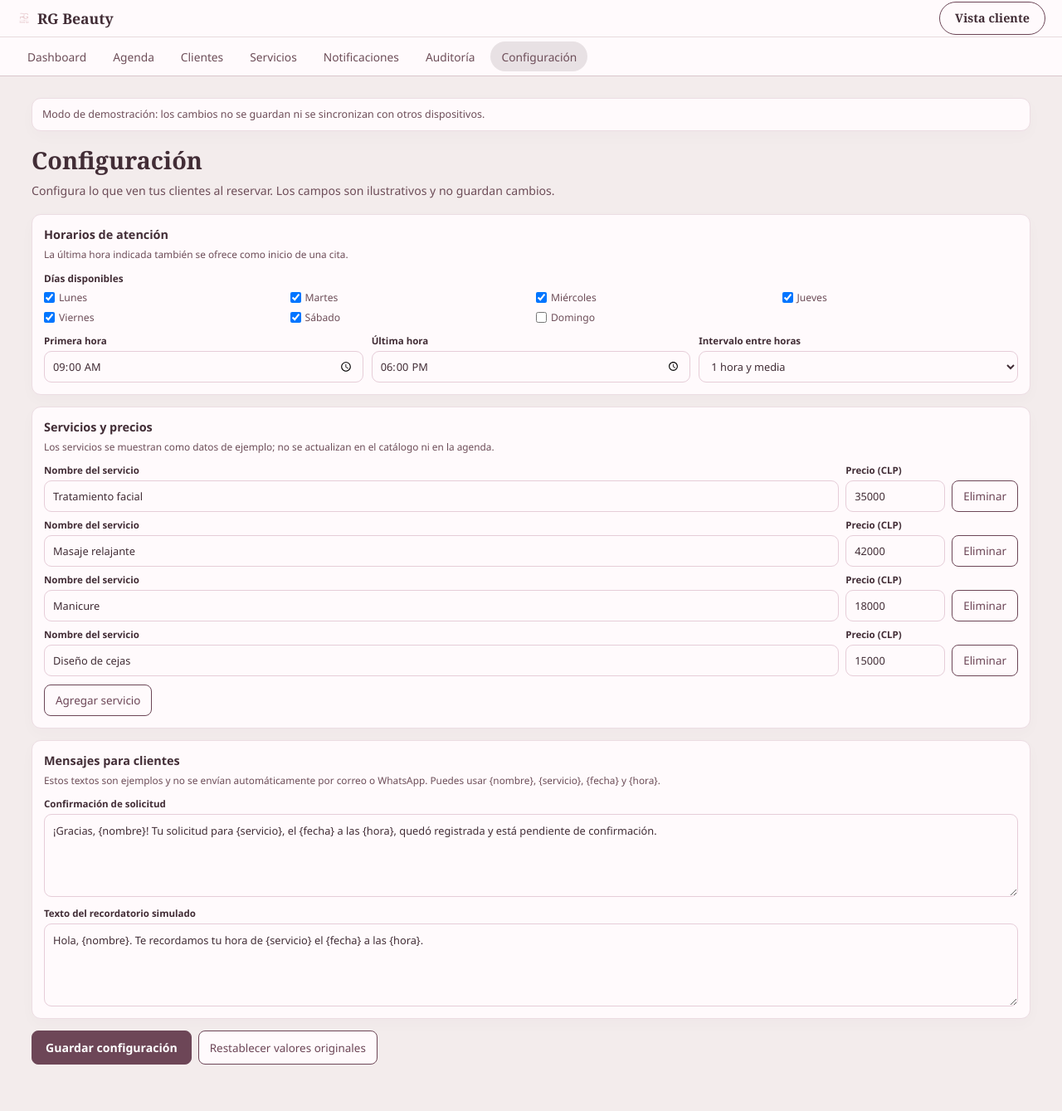
After one commit to KarellG2/Agenda_RG_Beauty, a Django app: page /configuracion_admin/ in a window 1280 px wide. The commit adds this page. Shown: the whole page at 83% size. Run offline with Django 5.2, Linux system fonts and the light colour scheme.

Commit message:
Agrega Notificaciones, Auditoría y Configuración al administrador
1. Se crearon las tres páginas restantes del administrrador
2.Se conectaron las nuevas páginas a la navegación administrativa.
3.Se reutilizaron los estilos compartidos y se añadieron CSS propios en español.
4.Los controles son visuales y no guardan datos ni envían notificaciones.

```diff
--- a/agenda/static/botones.css
+++ b/agenda/static/botones.css
@@ -48,6 +48,26 @@
     background: transparent;
     font-size: 20px;
     font-weight: 500;
+}
+
+.btn-outline {
+    display: inline-flex;
+    align-items: center;
+    justify-content: center;
+    min-height: 38px;
+    padding: 0 13px;
+    border: 1.5px solid var(--button);
+    border-radius: 8px;
+    color: var(--button);
+    background: #fffafc;
+    font: 0.84rem "Segoe UI", sans-serif;
+    cursor: pointer;
+    transition: background-color 0.18s ease, color 0.18s ease;
+}
+
+.btn-outline:hover {
+    color: var(--button-text);
+    background: var(--button);
 }
 
 .agenda-button,
--- /dev/null
+++ b/agenda/static/configuracion.css
@@ -0,0 +1,119 @@
+.configuration-stack {
+    display: grid;
+    gap: 14px;
+}
+
+.configuration-card {
+    padding: 14px;
+    background: #fffafc;
+    border: 1px solid #ecdde3;
+    border-radius: 11px;
+    box-shadow: 0 6px 18px rgba(93, 55, 73, 0.025);
+}
+
+.configuration-card h2 {
+    margin: 0 0 6px;
+    font: 700 0.9rem "Segoe UI", sans-serif;
+}
+
+.configuration-note {
+    margin: 0 0 12px;
+    color: var(--muted);
+    font: 0.74rem/1.45 "Segoe UI", sans-serif;
+}
+
+.days-fieldset {
+    margin: 0 0 12px;
+    padding: 0;
+    border: 0;
+}
+
+.days-fieldset legend {
+    margin-bottom: 7px;
+    color: var(--ink);
+    font: 700 0.74rem "Segoe UI", sans-serif;
+}
+
+.days-grid {
+    display: grid;
+    grid-template-columns: repeat(4, minmax(0, 1fr));
+    gap: 7px 12px;
+}
+
+.days-grid label {
+    display: inline-flex;
+    align-items: center;
+    gap: 5px;
+    color: var(--muted);
+    font: 0.76rem "Segoe UI", sans-serif;
+}
+
+.schedule-settings-grid {
+    display: grid;
+    grid-template-columns: repeat(3, minmax(0, 1fr));
+    gap: 10px;
+}
+
+.configuration-field {
+    display: grid;
+    min-width: 0;
+    gap: 5px;
+    color: var(--ink);
+    font: 700 0.72rem "Segoe UI", sans-serif;
+}
+
+.service-settings-list {
+    display: grid;
+    gap: 8px;
+}
+
+.service-settings-row {
+    display: grid;
+    grid-template-columns: minmax(0, 1fr) 120px auto;
+    align-items: end;
+    gap: 8px;
+}
+
+.service-settings-row .btn-outline {
+    min-height: 38px;
+}
+
+.add-service-button {
+    margin-top: 10px;
+}
+
+.message-field + .message-field {
+    margin-top: 12px;
+}
+
+.configuration-actions {
+    display: flex;
+    flex-wrap: wrap;
+    gap: 8px;
+    margin-top: 14px;
+}
+
+@media (max-width: 760px) {
+    .days-grid {
+        grid-template-columns: repeat(2, minmax(0, 1fr));
+    }
+
+    .schedule-settings-grid {
+        grid-template-columns: 1fr;
+    }
+
+    .service-settings-row {
+        grid-template-columns: minmax(0, 1fr) 100px;
+    }
+
+    .service-settings-row .btn-outline {
+        grid-column: 1 / -1;
+        justify-self: start;
+    }
+}
+
+@media (max-width: 420px) {
+    .service-settings-row {
+        grid-template-columns: 1fr;
+    }
+}
--- a/agenda/static/formularios.css
+++ b/agenda/static/formularios.css
@@ -40,6 +40,29 @@
     color: var(--ink);
     background-color: #fffafc;
     font: 0.88rem "Segoe UI", sans-serif;
+}
+
+.admin-field {
+    width: 100%;
+    min-width: 0;
+    min-height: 38px;
+    padding: 0 10px;
+    border: 1px solid #e6cdd8;
+    border-radius: 9px;
+    color: var(--ink);
+    background: #fffafc;
+    font: 0.8rem "Segoe UI", sans-serif;
+}
+
+.admin-field:focus {
+    border-color: var(--button);
+    outline: 3px solid color-mix(in srgb, var(--button) 14%, transparent);
+}
+
+.admin-textarea {
+    min-height: 100px;
+    padding: 10px;
+    resize: vertical;
 }
 
 .agenda-form input:focus,
--- a/agenda/static/paginas-admin.css
+++ b/agenda/static/paginas-admin.css
@@ -27,6 +27,34 @@
     font: 0.88rem/1.5 "Segoe UI", sans-serif;
 }
 
+.admin-subsection-title {
+    margin: 24px 0 14px;
+    font-size: 1.15rem;
+    font-weight: 500;
+}
+
+.admin-example-card,
+.admin-empty-state {
+    padding: 16px;
+    color: var(--muted);
+    background: #fffafc;
+    border: 1px solid #ecdde3;
+    border-radius: 11px;
+    box-shadow: 0 6px 18px rgba(93, 55, 73, 0.025);
+    font: 0.86rem/1.45 "Segoe UI", sans-serif;
+}
+
+.admin-example-card h3 {
+    margin: 0 0 7px;
+    color: var(--ink);
+    font: 0.88rem/1.35 "Segoe UI", sans-serif;
+}
+
+.admin-example-card p,
+.admin-empty-state p {
+    margin: 0;
+}
+
 @media (max-width: 640px) {
     .admin-section-page {
         width: min(100% - 32px, 1240px);
--- a/agenda/templates/admin_navbar.html
+++ b/agenda/templates/admin_navbar.html
@@ -15,9 +15,9 @@
                 <li><a class="{% if active_page == 'agenda' %}is-active{% endif %}" href="{% url 'agendar_cita_admin' %}">Agenda</a></li>
                 <li><a class="{% if active_page == 'clientes' %}is-active{% endif %}" href="{% url 'clientes_admin' %}">Clientes</a></li>
                 <li><a class="{% if active_page == 'servicios' %}is-active{% endif %}" href="{% url 'servicios_admin' %}">Servicios</a></li>
-                <li><a href="#">Notificaciones</a></li>
-                <li><a href="#">Auditoría</a></li>
-                <li><a href="#">Configuración</a></li>
+                <li><a class="{% if active_page == 'notificaciones' %}is-active{% endif %}" href="{% url 'notificaciones_admin' %}">Notificaciones</a></li>
+                <li><a class="{% if active_page == 'auditoria' %}is-active{% endif %}" href="{% url 'auditoria_admin' %}">Auditoría</a></li>
+                <li><a class="{% if active_page == 'configuracion' %}is-active{% endif %}" href="{% url 'configuracion_admin' %}">Configuración</a></li>
             </ul>
         </div>
     </nav>
--- /dev/null
+++ b/agenda/templates/configuracion_admin.html
@@ -0,0 +1,101 @@
+{% extends "base_template.html" %}
+{% load static %}
+
+{% block title %}Configuración | RG Beauty{% endblock %}
+
+{% block page_styles %}
+<link rel="stylesheet" href="{% static 'configuracion.css' %}">
+{% endblock %}
+
+{% block topbar %}
+{% include "admin_navbar.html" with active_page="configuracion" %}
+{% endblock %}
+
+{% block content %}
+<div class="admin-section-page configuration-page">
+    <div class="admin-demo-notice" role="note">Modo de demostración: los cambios no se guardan ni se sincronizan con otros dispositivos.</div>
+
+    <section aria-labelledby="configuration-title">
+        <h1 class="admin-section-title" id="configuration-title">Configuración</h1>
+        <p class="admin-section-description">Configura lo que ven tus clientes al reservar. Los campos son ilustrativos y no guardan cambios.</p>
+
+        <div class="configuration-stack">
+            <section class="configuration-card" aria-labelledby="hours-title">
+                <h2 id="hours-title">Horarios de atención</h2>
+                <p class="configuration-note">La última hora indicada también se ofrece como inicio de una cita.</p>
+
+                <fieldset class="days-fieldset">
+                    <legend>Días disponibles</legend>
+                    <div class="days-grid">
+                        <label><input type="checkbox" checked> Lunes</label>
+                        <label><input type="checkbox" checked> Martes</label>
+                        <label><input type="checkbox" checked> Miércoles</label>
+                        <label><input type="checkbox" checked> Jueves</label>
+                        <label><input type="checkbox" checked> Viernes</label>
+                        <label><input type="checkbox" checked> Sábado</label>
+                        <label><input type="checkbox"> Domingo</label>
+                    </div>
+                </fieldset>
+
+                <div class="schedule-settings-grid">
+                    <label class="configuration-field">Primera hora<input class="admin-field" type="time" value="09:00"></label>
+                    <label class="configuration-field">Última hora<input class="admin-field" type="time" value="18:00"></label>
+                    <label class="configuration-field">Intervalo entre horas
+                        <select class="admin-field">
+                            <option>30 minutos</option>
+                            <option selected>1 hora y media</option>
+                            <option>2 horas</option>
+                        </select>
+                    </label>
+                </div>
+            </section>
+
+            <section class="configuration-card" aria-labelledby="service-prices-title">
+                <h2 id="service-prices-title">Servicios y precios</h2>
+                <p class="configuration-note">Los servicios se muestran como datos de ejemplo; no se actualizan en el catálogo ni en la agenda.</p>
+
+                <div class="service-settings-list">
+                    <div class="service-settings-row">
+                        <label class="configuration-field">Nombre del servicio<input class="admin-field" type="text" value="Tratamiento facial"></label>
+                        <label class="configuration-field">Precio (CLP)<input class="admin-field" type="number" value="35000"></label>
+                        <button class="btn-outline" type="button">Eliminar</button>
+                    </div>
+                    <div class="service-settings-row">
+                        <label class="configuration-field">Nombre del servicio<input class="admin-field" type="text" value="Masaje relajante"></label>
+                        <label class="configuration-field">Precio (CLP)<input class="admin-field" type="number" value="42000"></label>
+                        <button class="btn-outline" type="button">Eliminar</button>
+                    </div>
+                    <div class="service-settings-row">
+                        <label class="configuration-field">Nombre del servicio<input class="admin-field" type="text" value="Manicure"></label>
+                        <label class="configuration-field">Precio (CLP)<input class="admin-field" type="number" value="18000"></label>
+                        <button class="btn-outline" type="button">Eliminar</button>
+                    </div>
+                    <div class="service-settings-row">
+                        <label class="configuration-field">Nombre del servicio<input class="admin-field" type="text" value="Diseño de cejas"></label>
+                        <label class="configuration-field">Precio (CLP)<input class="admin-field" type="number" value="15000"></label>
+                        <button class="btn-outline" type="button">Eliminar</button>
+                    </div>
+                </div>
+                <button class="btn-outline add-service-button" type="button">Agregar servicio</button>
+            </section>
+
+            <section class="configuration-card" aria-labelledby="messages-title">
+                <h2 id="messages-title">Mensajes para clientes</h2>
+                <p class="configuration-note">Estos textos son ejemplos y no se envían automáticamente por correo o WhatsApp. Puedes usar {nombre}, {servicio}, {fecha} y {hora}.</p>
+
+                <label class="configuration-field message-field">Confirmación de solicitud
+                    <textarea class="admin-field admin-textarea">¡Gracias, {nombre}! Tu solicitud para {servicio}, el {fecha} a las {hora}, quedó registrada y está pendiente de confirmación.</textarea>
+                </label>
+                <label class="configuration-field message-field">Texto del recordatorio simulado
+                    <textarea class="admin-field admin-textarea">Hola, {nombre}. Te recordamos tu hora de {servicio} el {fecha} a las {hora}.</textarea>
+                </label>
+            </section>
+        </div>
+
+        <div class="configuration-actions">
+            <button class="primary-btn" type="button">Guardar configuración</button>
+            <button class="btn-outline" type="button">Restablecer valores originales</button>
+        </div>
+    </section>
+</div>
+{% endblock %}
--- a/agenda/views.py
+++ b/agenda/views.py
@@ -41,3 +41,15 @@ def clientes_admin(request):
 
 def servicios_admin(request):
     return render(request, 'servicios_admin.html')
+
+
+def notificaciones_admin(request):
+    return render(request, 'notificaciones_admin.html')
+
+
+def auditoria_admin(request):
+    return render(request, 'auditoria_admin.html')
+
+
+def configuracion_admin(request):
+    return render(request, 'configuracion_admin.html')
--- a/rg_beauty/urls.py
+++ b/rg_beauty/urls.py
@@ -28,5 +28,8 @@ urlpatterns = [
     path('agendar_cita_admin/', views.agendar_cita_admin, name='agendar_cita_admin'),
     path('clientes_admin/', views.clientes_admin, name='clientes_admin'),
     path('servicios_admin/', views.servicios_admin, name='servicios_admin'),
+    path('notificaciones_admin/', views.notificaciones_admin, name='notificaciones_admin'),
+    path('auditoria_admin/', views.auditoria_admin, name='auditoria_admin'),
+    path('configuracion_admin/', views.configuracion_admin, name='configuracion_admin'),
 
 ]
```
Also changed, not shown: agenda/static/auditoria.css (added, +19 -0 lines), agenda/static/notificaciones.css (added, +15 -0 lines), agenda/templates/auditoria_admin.html (added, +32 -0 lines), agenda/templates/notificaciones_admin.html (added, +42 -0 lines).
